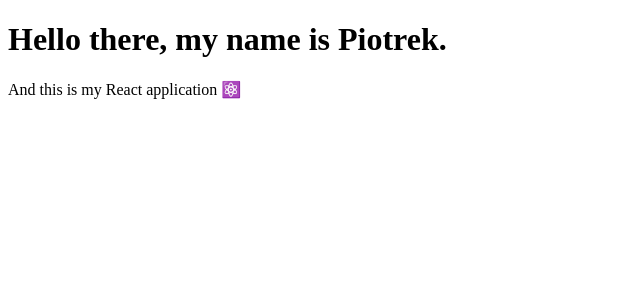
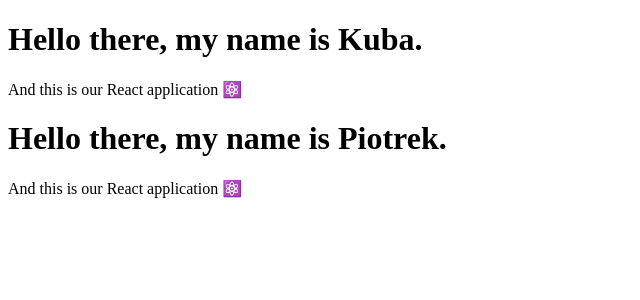
Before and after one commit to Eghizio/react-workshops-stp-agh, a React (Vite) app: page / in a window 1280 px wide. Shown: the top 300 px of the page, without its empty margins (0-640 px from the left). Built offline with nearby package versions, Linux system fonts and the light colour scheme.

Commit message:
Static data, Multiple instances of component, Our app

```diff
--- a/src/App.tsx
+++ b/src/App.tsx
@@ -2,6 +2,7 @@ import { GreetingCard } from "./components/GreetingCard/GreetingCard";
 
 export const App = () => (
   <main>
+    <GreetingCard name="Kuba" />
     <GreetingCard name="Piotrek" />
   </main>
 );
--- a/src/components/GreetingCard/GreetingCard.tsx
+++ b/src/components/GreetingCard/GreetingCard.tsx
@@ -2,9 +2,11 @@ interface Props {
   name: string;
 }
 
+const technology = "React";
+
 export const GreetingCard = (props: Props) => (
   <div>
     <h1>Hello there, my name is {props.name}.</h1>
-    <p>And this is my React application ⚛️</p>
+    <p>And this is our {technology} application ⚛️</p>
   </div>
 );
```
